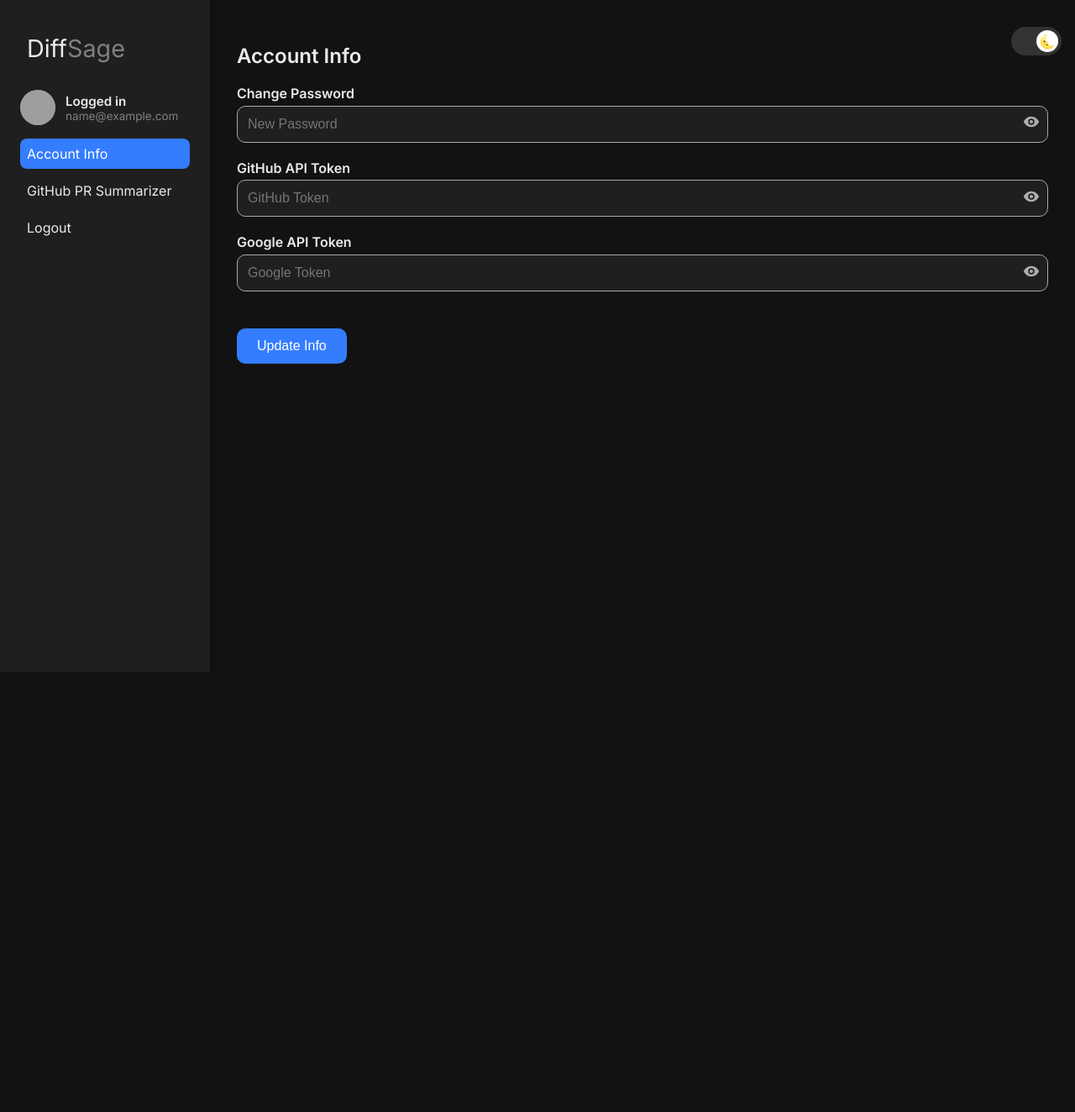
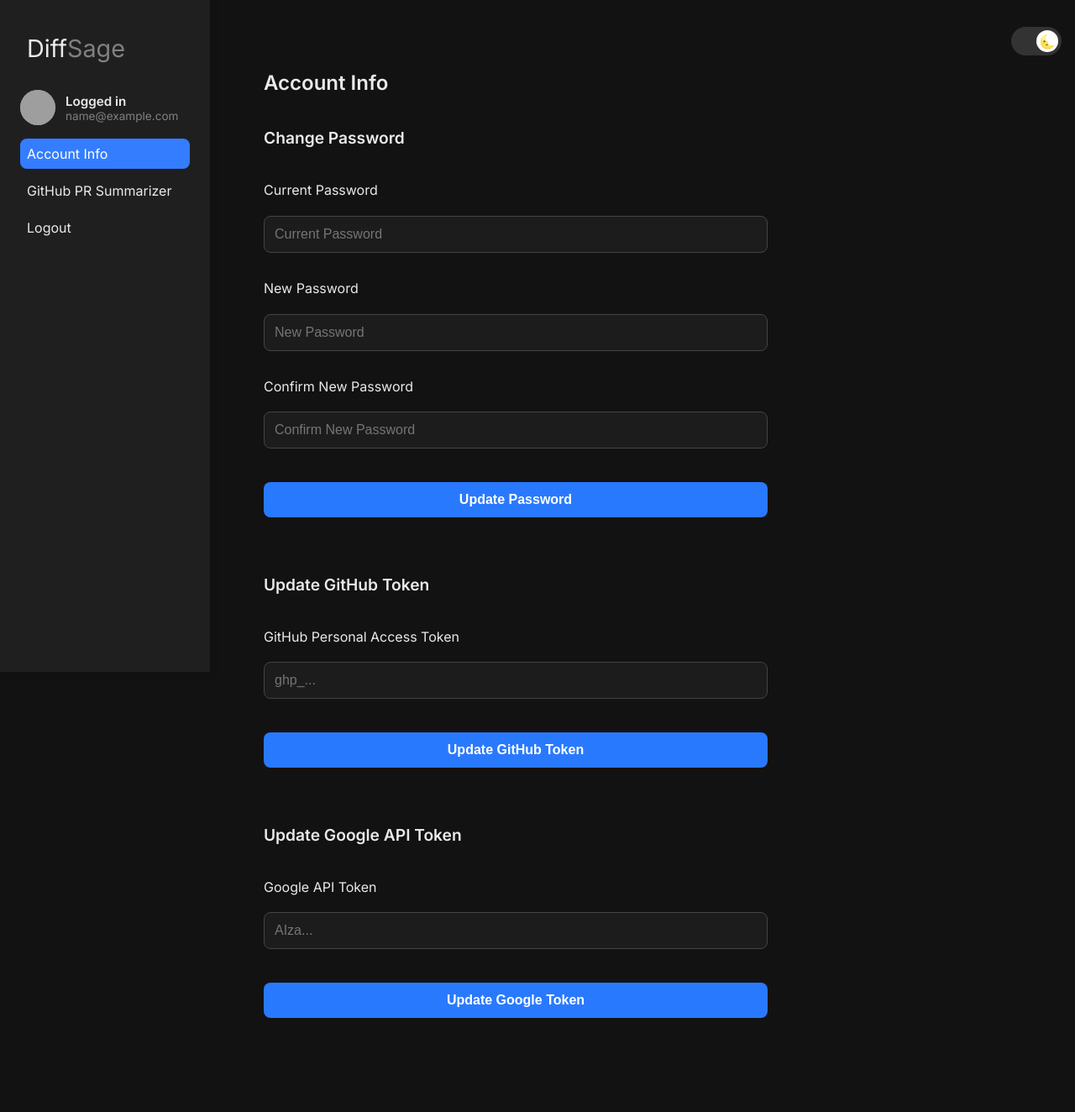
Before and after one commit to J4ckFr05t/PR-Change-Tracker, a Flask app: page /dashboard in a window 1280 px wide. Shown: the whole page at 84% size. Before the commit the page ends 800 px from the top, so only its background shows below. Run offline with Flask 3, Linux system fonts and the light colour scheme; the visitor is signed in with stand-in values (Sample User, id 1); grey boxes are pictures that could not be loaded.

Commit message:
UI login, signup, pr analyzer, pass change, token updates all working. pr analyzer output card color not so great might need to rework

```diff
--- a/app.py
+++ b/app.py
@@ -17,7 +17,7 @@ import json
 app = Flask(__name__)
 
 load_dotenv()
-github_token = os.getenv("GITHUB_API_KEY")
+#github_token = os.getenv("GITHUB_API_KEY")
 
 app.config['SECRET_KEY'] = os.getenv("SECRET_KEY", "dev-secret-key")
 app.config['SQLALCHEMY_DATABASE_URI'] = 'sqlite:///users.db'
@@ -33,6 +33,8 @@ class User(UserMixin, db.Model):
     id = db.Column(db.Integer, primary_key=True)  # Unique ID
     email = db.Column(db.String(150), unique=True, nullable=False)  # User's email (used for login)
     password = db.Column(db.String(150), nullable=False)  # Hashed password
+    github_api_token = db.Column(db.String(255))
+    google_api_token = db.Column(db.String(255))
 
     def __repr__(self):
         return f"<User {self.email}>"
@@ -86,6 +88,54 @@ def login():
 def user_dashboard():
     return render_template("user.html", user_email=current_user.email)
 
+@app.route("/update_password", methods=["POST"])
+@login_required
+def update_password():
+    current = request.form.get("current_password")
+    new = request.form.get("new_password")
+    confirm = request.form.get("confirm_password")
+
+    if not check_password_hash(current_user.password, current):
+        flash("Current password is incorrect.", "error")
+        return redirect(url_for("user_dashboard"))
+
+    if new != confirm:
+        flash("New passwords do not match.", "error")
+        return redirect(url_for("user_dashboard"))
+
+    current_user.password = generate_password_hash(new)
+    db.session.commit()
+    flash("Password updated successfully!", "success")
+    return redirect(url_for("user_dashboard"))
+
+@app.route("/update_github_token", methods=["POST"])
+@login_required
+def update_token():
+    token = request.form.get("github_api_token")
+
+    if not token or len(token) < 10:
+        flash("Invalid GitHub token.", "error")
+        return redirect(url_for("user_dashboard"))
+
+    current_user.github_api_token = token
+    db.session.commit()
+    flash("GitHub token updated successfully!", "success")
+    return redirect(url_for("user_dashboard"))
+
+@app.route("/update_google_token", methods=["POST"])
+@login_required
+def update_google_token():
+    token = request.form.get("google_api_token")
+
+    if not token or len(token) < 10:
+        flash("Invalid Google token.", "error")
+        return redirect(url_for("user_dashboard"))
+
+    current_user.google_api_token = token
+    db.session.commit()
+    flash("Google token updated successfully!", "success")
+    return redirect(url_for("user_dashboard"))
+
 @app.route("/summarize", methods=["POST"])
 @login_required
 def summarize():
@@ -101,12 +151,17 @@ def summarize():
         repo, pr_number = parse_pr_url(pr_url)
         print("Parsed repo:", repo, "PR number:", pr_number)
 
-        pr_data = get_pr_data(repo, pr_number, github_token)
+        # print("[DEBUG] Current User Google Token:", current_user.google_api_token)
+        # print("[DEBUG] Current User GitHub Token:", current_user.github_api_token)
+
+        user_github_token = current_user.github_api_token
+        pr_data = get_pr_data(repo, pr_number, user_github_token)
         print("Fetched PR data.")
 
         task = analyze_pr_task.apply_async(args=[{
             "pr_data": pr_data,
-            "url": pr_url
+            "url": pr_url,
+            "google_token": current_user.google_api_token
         }])
         print("Task ID:", task.id)
 
--- a/tasks.py
+++ b/tasks.py
@@ -8,9 +8,11 @@ def analyze_pr_task(self, pr_commits_and_metadata):
     try:
         pr_data = pr_commits_and_metadata["pr_data"]
         commits = pr_data["commits"]
+        google_token = pr_commits_and_metadata.get("google_token")
+        #print("[DEBUG] Google token in Celery task:", google_token)
 
         # Analyze diffs (with progress tracking)
-        grouped_data = parse_diff_by_commit(commits, self)
+        grouped_data = parse_diff_by_commit(commits, self, google_token=google_token)
 
         # Full summary (matches original code)
         summary = {
--- a/templates/user.html
+++ b/templates/user.html
@@ -253,7 +253,87 @@
         .eye-icon:hover {
             opacity: 1;
         }
+        .account-info-section {
+            padding: 2rem;
+            max-width: 800px;
+        }
 
+
+        .form-section {
+        display: flex;
+        flex-direction: column;
+        gap: 1rem;
+        margin-bottom: 3rem;
+        }
+
+        .form-section h3 {
+        font-size: 1.2rem;
+        margin-bottom: 0.5rem;
+        }
+
+        .form-section label {
+        font-weight: 500;
+        }
+
+        .form-section input {
+        padding: 0.75rem;
+        border: 1px solid #444;
+        border-radius: 8px;
+        background-color: #1c1c1c;
+        color: #fff;
+        }
+
+        .form-section button {
+        padding: 0.75rem;
+        border: none;
+        border-radius: 8px;
+        background-color: #2979ff;
+        color: white;
+        font-weight: bold;
+        cursor: pointer;
+        }
+        .flash-message {
+            padding: 0.75rem 1rem;
+            margin-bottom: 0.75rem;
+            border-radius: 8px;
+            backdrop-filter: blur(4px);
+            box-shadow: 0 4px 12px rgba(0, 0, 0, 0.1);
+            transition: opacity 0.5s ease;
+            max-width: 400px;
+            margin-inline: auto;
+            }
+
+            body.dark .flash-message {
+            background: rgba(255, 255, 255, 0.1);
+            color: #fff;
+            }
+
+            body:not(.dark) .flash-message {
+            background: rgba(0, 0, 0, 0.05);
+            color: #000;
+            }
+
+            .flash-container {
+                position: fixed;
+                top: 1rem;
+                left: 50%;
+                transform: translateX(-50%);
+                z-index: 1000;
+                width: 100%;
+                max-width: 400px;
+                pointer-events: none; /* prevents blocking clicks under it */
+                }
+
+            .flash-message {
+            background-color: #444;
+            color: white;
+            padding: 1rem;
+            margin-bottom: 0.5rem;
+            border-radius: 0.5rem;
+            text-align: center;
+            box-shadow: 0 2px 10px rgba(0,0,0,0.2);
+            pointer-events: auto;
+            }
     </style>
 </head>
 <body class="dark">
@@ -283,45 +363,60 @@
     </div>
 
     <div class="main-content">
-        <div id="account-section" class="section active">
+        {% with messages = get_flashed_messages(with_categories=true) %}
+        {% if messages %}
+          <div class="flash-container">
+            {% for category, message in messages %}
+              <div data-flash class="flash-message">
+                {{ message }}
+              </div>
+            {% endfor %}
+          </div>
+        {% endif %}
+      {% endwith %}
+
+      <div id="account-section" class="section active">
+        <div class="account-info-section">
             <h2>Account Info</h2>
-            <form method="post" action="/update_account_info">
-                <div class="input-group">
-                    <label>Change Password</label>
-                    <div class="input-wrapper">
-                        <input type="password" name="password" id="password" placeholder="New Password" />
-                        <svg class="eye-icon" viewBox="0 0 24 24">
-                            <path d="M12 4.5C7 4.5 2.73 8.11 1 12c1.73 3.89 6 7.5 11 7.5s9.27-3.61 11-7.5c-1.73-3.89-6-7.5-11-7.5zm0 12a4.5 4.5 0 110-9 4.5 4.5 0 010 9z"/>
-                            <circle cx="12" cy="12" r="2.5"/>
-                        </svg>
-                    </div>
-                </div>
 
-                <div class="input-group">
-                    <label>GitHub API Token</label>
-                    <div class="input-wrapper">
-                        <input type="password" name="github_token" id="github_token" placeholder="GitHub Token" value="{{ github_token or '' }}" />
-                        <svg class="eye-icon" viewBox="0 0 24 24">
-                            <path d="M12 4.5C7 4.5 2.73 8.11 1 12c1.73 3.89 6 7.5 11 7.5s9.27-3.61 11-7.5c-1.73-3.89-6-7.5-11-7.5zm0 12a4.5 4.5 0 110-9 4.5 4.5 0 010 9z"/>
-                            <circle cx="12" cy="12" r="2.5"/>
-                        </svg>
-                    </div>
-                </div>
+            <!-- Change Password -->
+            <form action="/update_password" method="post" class="form-section">
+              <h3>Change Password</h3>
 
-                <div class="input-group">
-                    <label>Google API Token</label>
-                    <div class="input-wrapper">
-                        <input type="password" name="google_token" id="google_token" placeholder="Google Token" value="{{ google_token or '' }}" />
-                        <svg class="eye-icon" viewBox="0 0 24 24">
-                            <path d="M12 4.5C7 4.5 2.73 8.11 1 12c1.73 3.89 6 7.5 11 7.5s9.27-3.61 11-7.5c-1.73-3.89-6-7.5-11-7.5zm0 12a4.5 4.5 0 110-9 4.5 4.5 0 010 9z"/>
-                            <circle cx="12" cy="12" r="2.5"/>
-                        </svg>
-                    </div>
-                </div>
+              <label>Current Password</label>
+              <input type="password" name="current_password" placeholder="Current Password" required />
 
-                <button type="submit">Update Info</button>
+              <label>New Password</label>
+              <input type="password" name="new_password" placeholder="New Password" required />
+
+              <label>Confirm New Password</label>
+              <input type="password" name="confirm_password" placeholder="Confirm New Password" required />
+
+              <button type="submit">Update Password</button>
+            </form>
+
+            <!-- Update GitHub Token -->
+            <form action="/update_github_token" method="post" class="form-section">
+              <h3>Update GitHub Token</h3>
+
+              <label>GitHub Personal Access Token</label>
+              <input type="password" name="github_api_token" placeholder="ghp_..." required />
+
+              <button type="submit">Update GitHub Token</button>
+            </form>
+
+            <!-- Update Google API Token -->
+            <form action="/update_google_token" method="post" class="form-section">
+              <h3>Update Google API Token</h3>
+
+              <label>Google API Token</label>
+              <input type="password" name="google_api_token" placeholder="AIza..." required />
+
+              <button type="submit">Update Google Token</button>
             </form>
         </div>
+      </div>
+
 
         <div id="summarizer-section" class="section">
             {% include "components/pr_summarizer.html" %}
@@ -373,5 +468,16 @@
             });
         });
     </script>
+    <script>
+        // Auto-hide flash messages after 3 seconds
+        setTimeout(() => {
+          const flashMessages = document.querySelectorAll('[data-flash]');
+          flashMessages.forEach(msg => {
+            msg.style.transition = 'opacity 0.5s ease';
+            msg.style.opacity = '0';
+            setTimeout(() => msg.remove(), 500);
+          });
+        }, 3000);
+      </script>
 </body>
 </html>
```
Also changed, not shown: diff_parser.py (+22 -23 lines), 1 other file.
